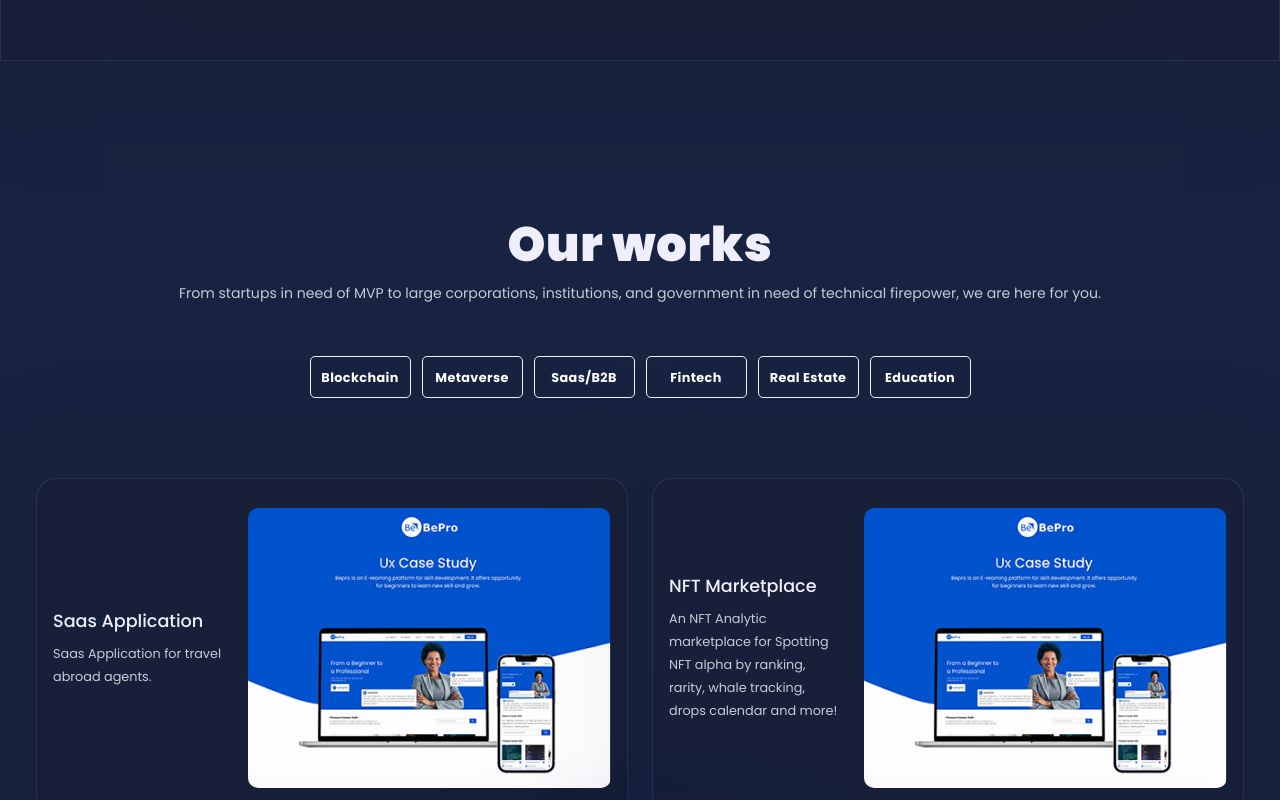
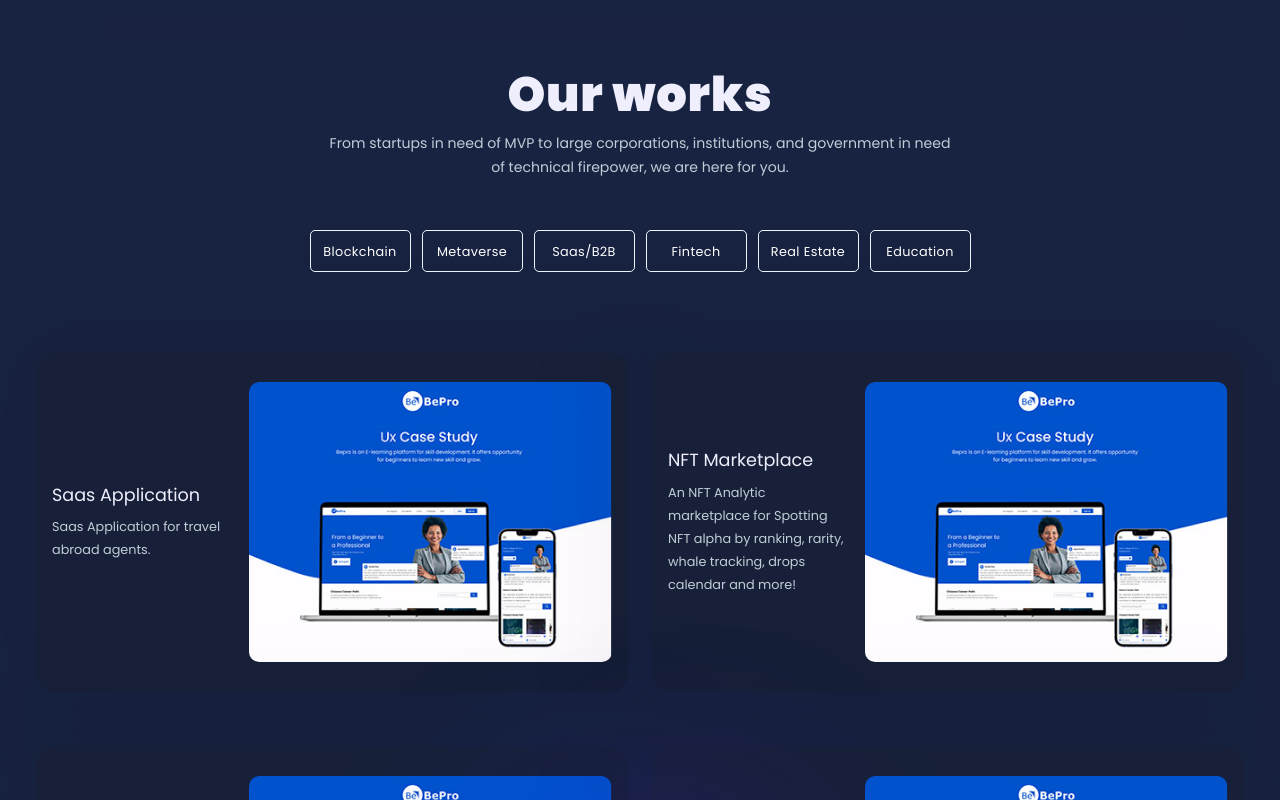
Before and after one commit to DGreegman/dyserf, a Next.js app: page / in a window 1280 px wide. Shown: the part 1840-2640 px from the top of the page. Built offline with nearby package versions, Linux system fonts and the light colour scheme.

Commit message:
fix scroll

```diff
--- a/components/Button/ScrollTop.tsx
+++ b/components/Button/ScrollTop.tsx
@@ -21,7 +21,7 @@ const ScrollTop = () => {
   return (
     <Box
       position='fixed'
-      top='50%'
+      bottom='80px'
       right={5}
       zIndex={5}
       display={{ base: showBtn ? 'block' : 'none' }}
--- a/components/Shared/Header.tsx
+++ b/components/Shared/Header.tsx
@@ -1,4 +1,4 @@
-import { Heading, HeadingProps } from '@chakra-ui/react';
+import { Heading, HeadingProps, Text } from '@chakra-ui/react';
 import { globalStyles } from '../../styles';
 
 export const HeroHeader = ({ children, ...rest }: HeadingProps) => {
@@ -41,9 +41,7 @@ export const SectionHeader = ({ children, ...rest }: HeadingProps) => {
 
 export const CardHeader = ({ children, ...rest }: HeadingProps) => {
   return (
-    <Heading
-      fontFamily={globalStyles.fontFamily}
-      fontWeight={globalStyles.semibold}
+    <Text
       color={globalStyles.headerTextColor}
       fontSize={globalStyles.cardHeader}
       lineHeight={1.4}
@@ -51,6 +49,6 @@ export const CardHeader = ({ children, ...rest }: HeadingProps) => {
       {...rest}
     >
       {children}
-    </Heading>
+    </Text>
   );
 };
--- a/components/Shared/Sharedtext.tsx
+++ b/components/Shared/Sharedtext.tsx
@@ -11,6 +11,7 @@ export const DescriptionText = ({ children, ...rest }: TextProps) => {
       lineHeight={1.7}
       opacity={0.8}
       bg='transparent'
+      maxW='717px'
     >
       {children}
     </Text>
--- a/components/Shared/TagCard.tsx
+++ b/components/Shared/TagCard.tsx
@@ -7,7 +7,7 @@ const TagCard = ({ children, ...rest }: CenterProps) => {
       rounded={globalStyles.radius}
       border={`1px solid ${globalStyles.whiteB}`}
       fontSize={globalStyles.cardText}
-      fontWeight={globalStyles.headerFontWeight}
+      fontWeight={globalStyles.normalBold}
       minW='101px'
       minH='42px'
       letterSpacing='0.03em'
--- a/components/Shared/TeamCard.tsx
+++ b/components/Shared/TeamCard.tsx
@@ -26,7 +26,7 @@ const TeamCard = () => {
           lg: 'repeat(5,1fr)',
           xl: 'repeat(5,1fr)',
         }}
-        minH={{ base: '400px', xl: '450px' }}
+        minH={{ base: '400px', xl: '400px' }}
         data-aos='fade-up'
         data-aos-duration='1000'
         alignItems='center'
--- a/components/Shared/TeamItem.tsx
+++ b/components/Shared/TeamItem.tsx
@@ -1,5 +1,5 @@
 import Image from 'next/image';
-import { Box, Flex, GridItem, Icon, Stack } from '@chakra-ui/react';
+import { Box, Flex, GridItem, Icon } from '@chakra-ui/react';
 import { TeamDataModel } from '../../models';
 import { globalStyles } from '../../styles';
 import { CardHeader } from './Header';
@@ -19,7 +19,7 @@ const TeamItem = ({ team }: Props) => {
       alignSelf={isTop ? 'flex-start' : 'inherit'}
       colSpan={{ base: test ? 2 : 1, lg: 'auto' }}
     >
-      <Stack borderRadius={10} align='center' gap={2}>
+      <Flex borderRadius={10} align='center' direction='column' gap={1}>
         <Box
           position='relative'
           width='110px'
@@ -29,7 +29,6 @@ const TeamItem = ({ team }: Props) => {
           <Image
             src={team.icon}
             alt={team.name}
-            priority
             fill
             style={{
               objectFit: 'contain',
@@ -40,11 +39,17 @@ const TeamItem = ({ team }: Props) => {
           />
         </Box>
 
-        <CardHeader fontWeight={globalStyles.mediumbold}>
+        <CardHeader fontWeight={400} pb={1}>
           {team.name}
         </CardHeader>
 
-        <CardText color={globalStyles.textColor} textAlign='center'>
+        <CardText
+          color={globalStyles.textColor}
+          textAlign='center'
+          wordBreak='break-word'
+          maxW='100px'
+          pb='1'
+        >
           {team.position}
         </CardText>
 
@@ -79,7 +84,7 @@ const TeamItem = ({ team }: Props) => {
             />
           </a>
         </Flex>
-      </Stack>
+      </Flex>
     </GridItem>
   );
 };
--- a/components/works/WorkCard.tsx
+++ b/components/works/WorkCard.tsx
@@ -3,6 +3,7 @@ import { Box, Flex, Stack } from '@chakra-ui/react';
 import { WorkModel } from '../../models';
 import { DifferentBg, CardText, CardHeader } from '../Shared';
 import { CustomBtn } from '..';
+import { globalStyles } from '../../styles';
 
 type Props = {
   item: WorkModel;
@@ -18,6 +19,7 @@ const WorkCard = ({ item }: Props) => {
       borderRadius={{ base: 0, md: 10, xl: 20 }}
       minH='340px'
       w='full'
+      className={globalStyles.className}
     >
       <Flex
         align='center'
@@ -25,15 +27,21 @@ const WorkCard = ({ item }: Props) => {
         gap={5}
         pt={{ base: 3, xl: 0 }}
         direction={{ base: 'column-reverse', xl: 'row' }}
+        className={globalStyles.className}
       >
-        <Stack bg='transparent' w='full'>
-          <CardHeader>{item.header}</CardHeader>
-          <CardText>{item.description}</CardText>
+        <Stack bg='transparent' w='full' className={globalStyles.className}>
+          <CardHeader className={globalStyles.className}>
+            {item.header}
+          </CardHeader>
+          <CardText className={globalStyles.className}>
+            {item.description}
+          </CardText>
         </Stack>
 
         <Image
           src={item.icon}
           alt={item.header}
+          className={globalStyles.className}
           style={{
             objectFit: 'contain',
             background: 'transparent',
--- a/layout/GlobalLayout.tsx
+++ b/layout/GlobalLayout.tsx
@@ -47,8 +47,8 @@ const GlobalLayout = ({ children }: ChildProps) => {
           alignItems='center'
           flex={1}
           pt={20}
-          pb={{ base: '50px', xl: '170px' }}
-          gap={{ base: '100px', xl: '150px' }}
+          pb={{ base: '50px', xl: '100px' }}
+          gap={{ base: '100px', xl: '100px' }}
           position='relative'
         >
           {children}
--- a/styles/customStyles.ts
+++ b/styles/customStyles.ts
@@ -12,6 +12,7 @@ export const globalStyles = {
   sectionHeader: { base: '1.5rem', xl: '3rem' },
   textFontSize: '0.88rem',
   cardText: '0.8rem',
+  normalBold: 400,
   semibold: 500,
   mediumbold: 600,
   headerFontWeight: 700,
--- a/styles/globals.css
+++ b/styles/globals.css
@@ -1,4 +1,5 @@
 @import url('https://fonts.googleapis.com/css2?family=Poppins:ital,wght@0,400;0,500;0,600;0,700;0,900;1,400;1,500;1,700;1,900&display=swap');
+
 
 *,
 body {
```
